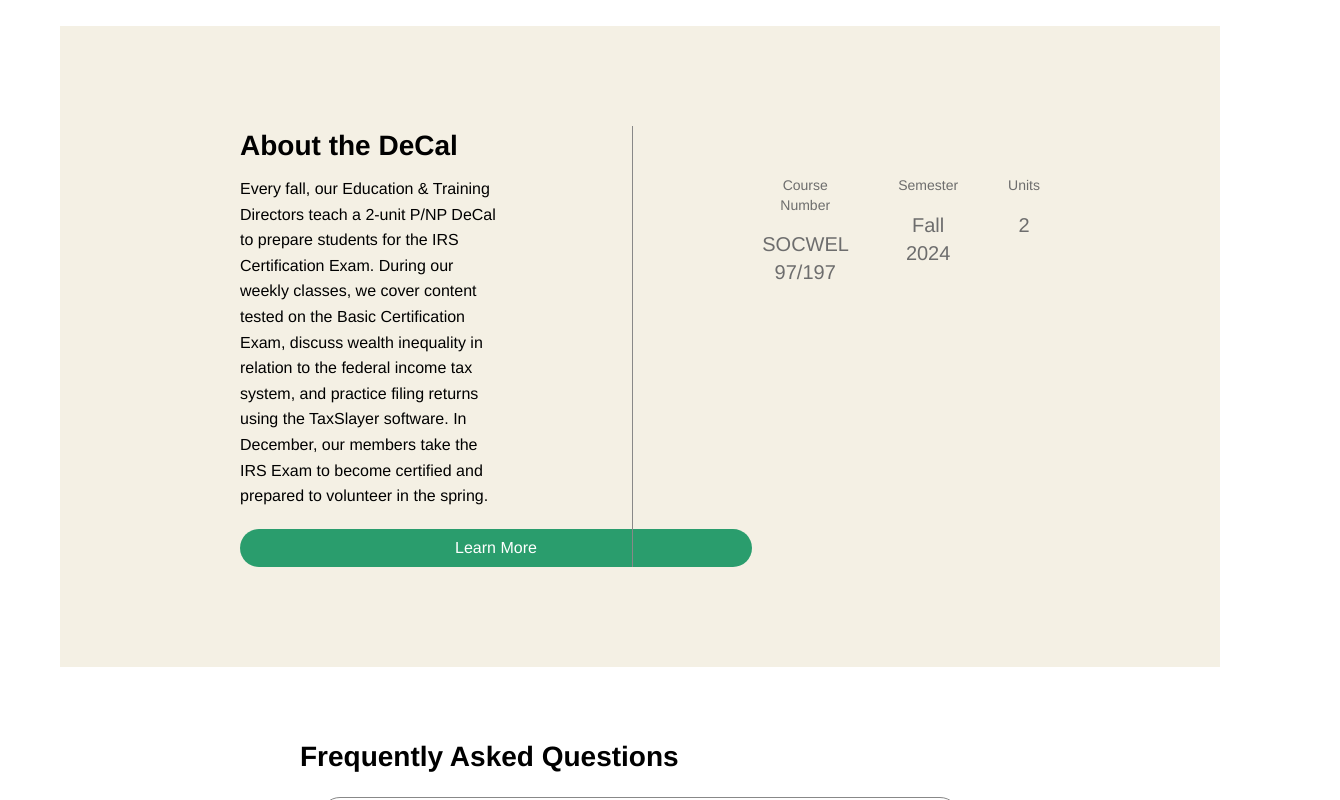
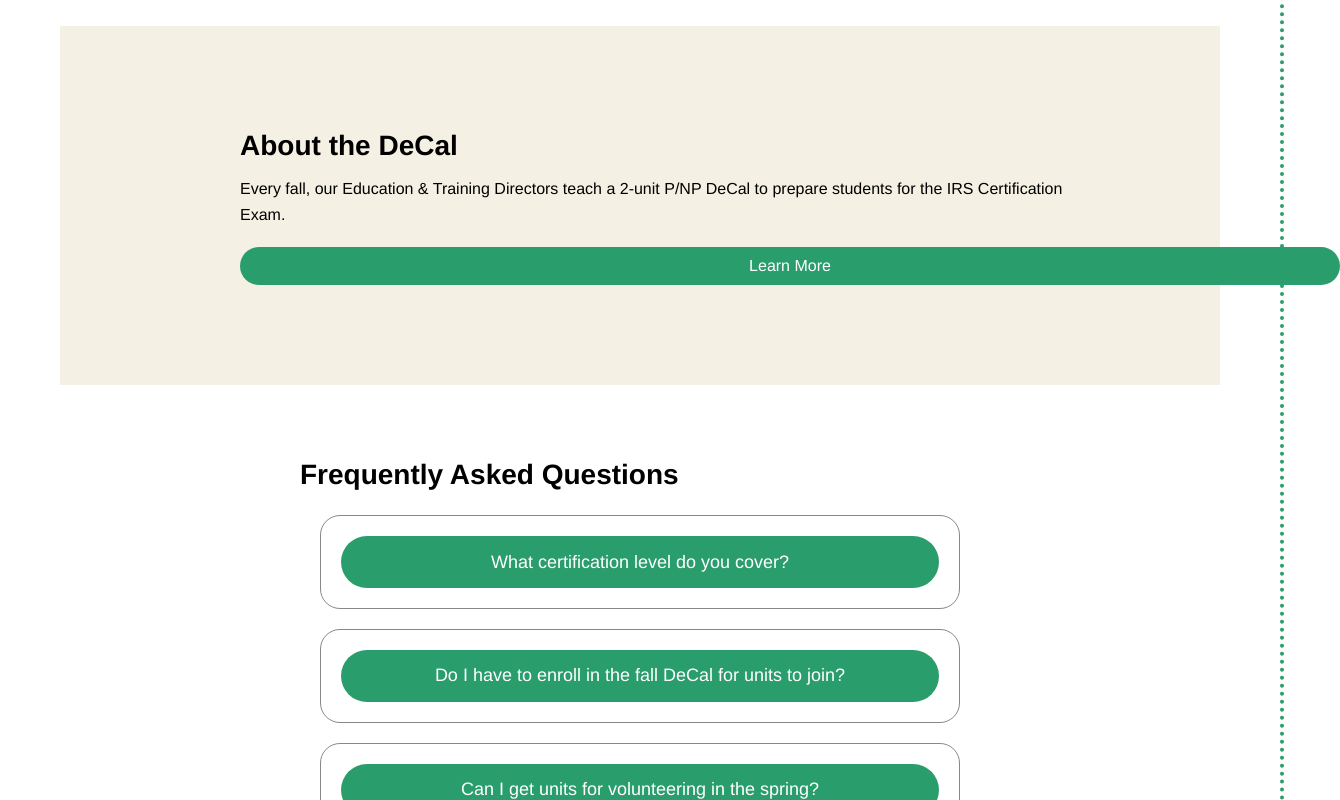
Before and after one commit to melodymiao/vita, a React (Vite) app: page /#/decal in a window 1280 px wide. Shown: the part 1120-1920 px from the top of the page, 1340 px wide, since content can reach past the window. Built offline with nearby package versions, Linux system fonts and the light colour scheme.

Commit message:
decal updates

```diff
--- a/src/pages/Decal.jsx
+++ b/src/pages/Decal.jsx
@@ -5,9 +5,13 @@
 
 const Decal = () => {
   useEffect(() => {
-    document.querySelectorAll('.faq-button').forEach((button) => {
-      button.addEventListener('click', function () {
-        const answer = this.nextElementSibling;
+    const buttons = document.querySelectorAll('.faq-button');
+
+    // Event handler function
+    const toggleAnswer = (event) => {
+      const button = event.currentTarget;
+      const answer = button.closest('.faq-question').nextElementSibling;
+
       if (answer.style.display === 'block') {
         answer.style.display = 'none';
       } else {
@@ -16,8 +20,13 @@
         });
         answer.style.display = 'block';
       }
-      });
-    });
+    };
+
+    buttons.forEach((button) => button.addEventListener('click', toggleAnswer));
+
+    return () => {
+      buttons.forEach((button) => button.removeEventListener('click', toggleAnswer));
+    };
   }, []);
 
   return (
@@ -50,24 +59,9 @@
           <div className="text-left">
             <h1 className="big-text">About the DeCal</h1>
             <p className="small-text">
-              Every fall, our Education & Training Directors teach a 2-unit P/NP DeCal to prepare students for the IRS Certification Exam. During our weekly classes, we cover content tested on the Basic Certification Exam, discuss wealth inequality in relation to the federal income tax system, and practice filing returns using the TaxSlayer software. In December, our members take the IRS Exam to become certified and prepared to volunteer in the spring.
+              Every fall, our Education & Training Directors teach a 2-unit P/NP DeCal to prepare students for the IRS Certification Exam.
             </p>
             <button className="learn-more">Learn More</button>
-          </div>
-          <div className="divider"></div>
-          <div className="course-info">
-            <div>
-              <p className="label">Course Number </p>
-              <p className="value">SOCWEL 97/197</p>
-            </div>
-            <div>
-              <p className="label">Semester</p>
-              <p className="value">Fall 2024</p>
-            </div>
-            <div>
-              <p className="label">Units</p>
-              <p className="value">2</p>
-            </div>
           </div>
         </div>
 
--- a/src/pages/Donate.css
+++ b/src/pages/Donate.css
@@ -178,14 +178,12 @@
     padding: 60px;
 }
 
-
 .faq-item {
     border: 1px solid #888888;
     border-radius: 20px;
     padding: 20px;
     margin: 20px;
 }
-
 
 .faq-question {
     display: flex;
@@ -196,18 +194,14 @@
     color: var(--text-color);
 }
 
-
- .faq-toggle {
-    font-size: 24px;
-    color: var(--primary-color);
-    transition: transform 0.3s ease;
+.faq-answer {
+    max-height: 0;
+    overflow: hidden;
+    opacity: 0;
+    transition: max-height 0.5s ease, opacity 0.5s ease;
 }
 
-
- .faq-answer {
-    display: none;
-    margin-top: 10px;
-    font-size: 16px;
-    color: var(--text-color);
-    line-height: 1.5;
+.faq-answer.show {
+    max-height: 500px;
+    opacity: 1;
 }
```
Lines whose indentation alone changed are shown as unchanged.
